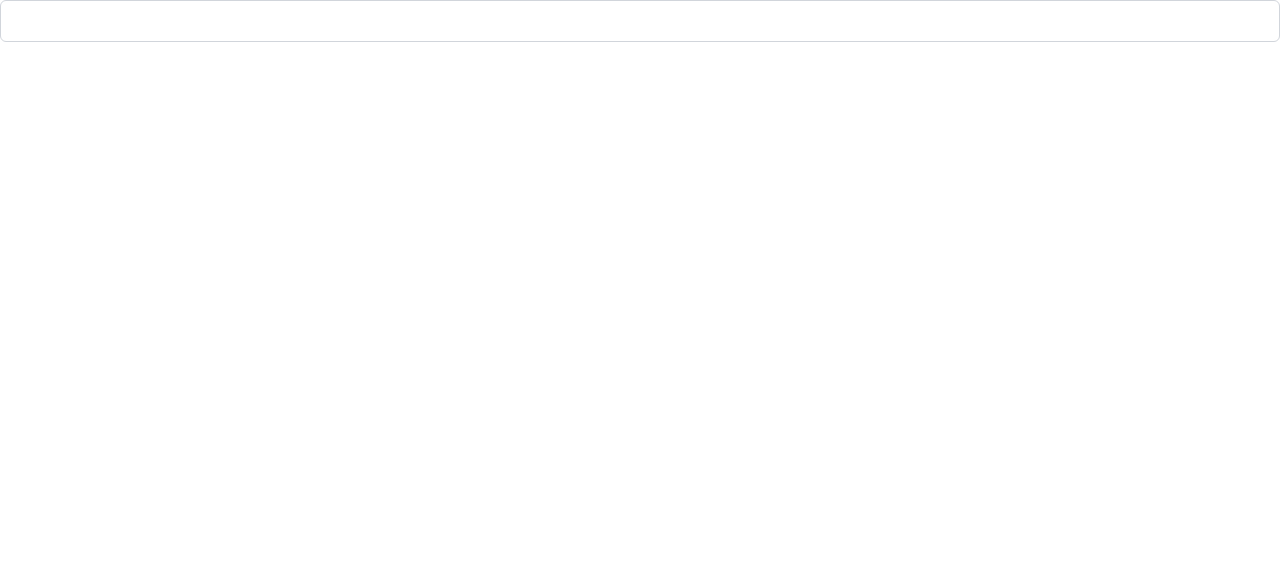
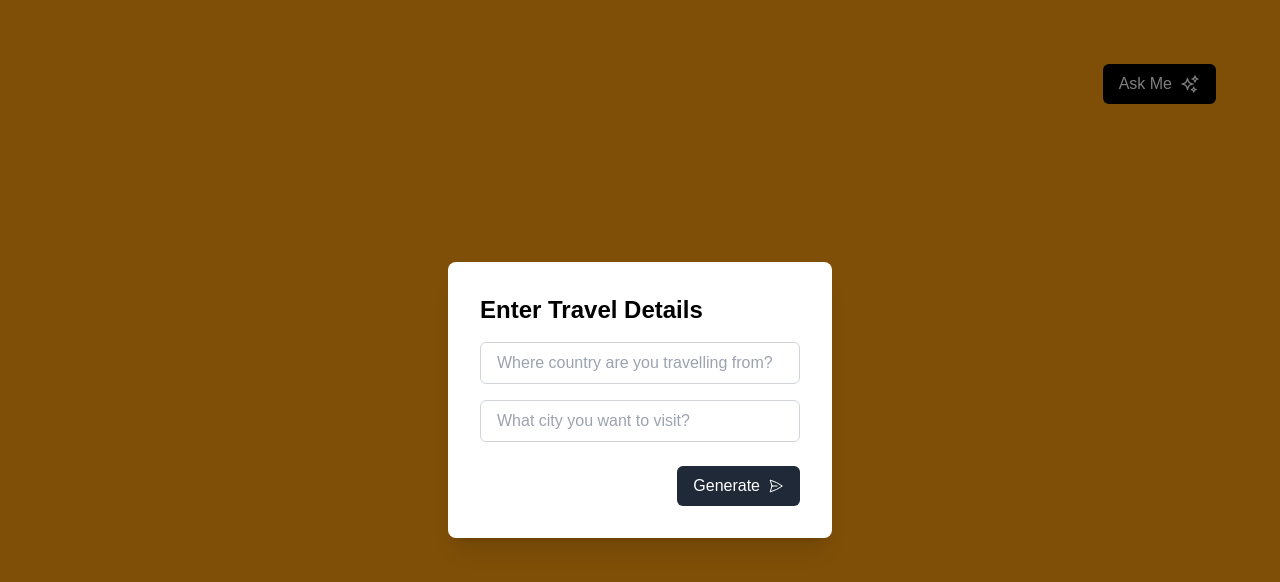
Before and after one commit to alysialfi/devfest-chatbot-app, a Next.js app: page /planning-travel-doang-berangkat-kaga in a window 1280 px wide. Shown: the top 582 px of the page. Built offline with nearby package versions, Linux system fonts and the light colour scheme.

Commit message:
feat: create page for /planning-travel-doang-berangkat-kaga

```diff
--- a/app/planning-travel-doang-berangkat-kaga/page.tsx
+++ b/app/planning-travel-doang-berangkat-kaga/page.tsx
@@ -1,7 +1,98 @@
+"use client"
+
+import Button from "../components/Button";
+import ButtonModal from "../components/ButtonModal";
 import Input from "../components/Input";
+import { useEffect, useState } from "react";
+
+type Message = {
+    food: string,
+    places: string,
+    stays: string,
+    transportation: string,
+}
 
 export default function Page() {
-  return (
-    <div><Input/></div>
-  )
+    const [messages, setMessages] = useState<Message>({
+        food: "",
+        places: "",
+        stays: "",
+        transportation: ""
+    })
+    const [country, setCountry] = useState<string>('')
+    const [city, setCity] = useState<string>('')
+    const [isGenerating, setIsGenerating] = useState<boolean>(false);
+    const questProps = [
+        {
+            val: country,
+            setVal: setCountry,
+            placeholder: "Where country are you travelling from?",
+        },
+        {
+            val: city,
+            setVal: setCity,
+            placeholder: "What city you want to visit?",
+        }
+    ]
+
+    const [prompts, setPrompts] = useState<Array<{key: string, prompt: string}>>([
+        {
+            key: '',
+            prompt: ''
+        }
+    ]);
+
+    useEffect(() => {
+        setPrompts([
+            {
+                key: "food",
+                prompt: `Give me food recommendations in ${city}`
+            },
+            {
+                key: "places",
+                prompt: `What are the best places to visit in ${city}?`
+            },
+            {
+                key: "stays",
+                prompt: `What are the best stays in ${city}?`
+            },
+            {
+                key: "transportation",
+                prompt: `How can I travel from ${country} to ${city}?`
+            }
+        ]);
+    }, [city, country]);
+
+    return (
+        <>
+            <div className={`${isGenerating ? 'hidden' : 'flex'} fixed inset-0 bg-black bg-opacity-50 items-center justify-center z-50`}>
+                <div className="bg-white p-8 rounded-lg shadow-xl w-96">
+                    <h2 className="text-2xl font-bold mb-4">Enter Travel Details</h2>
+                    <div className="space-y-4">
+                        {questProps.map((quest, index) => (
+                            <Input key={index} {...quest} />
+                        ))}
+                    </div>
+                    <div className="mt-6 flex justify-end">
+                        <Button prompts={prompts} setMessages={setMessages} setIsGenerating={setIsGenerating} withCopy={true}/>
+                    </div>
+                </div>
+            </div>
+            <div className={`bg-orange-a w-screen min-h-screen p-16`}>
+                <div className="flex justify-end">
+                    <ButtonModal setIsModalOpen={setIsGenerating}/>
+                </div>
+                <div className="w-full h-full flex flex-col justify-center items-center">
+                    <div className={`${isGenerating ? 'flex' : 'hidden'} mt-4 w-full grid grid-cols-2 gap-4 text-left`}>
+                        {Object.keys(messages).map((key) => (
+                            <div key={key} className="mt-4 bg-white rounded-md p-8">
+                                <h3 className="font-bold capitalize">{key}:</h3>
+                                <p>{messages[key as keyof Message]}</p>
+                            </div>
+                        ))}
+                    </div>
+                </div>
+            </div>
+        </>
+    )
 }
```
